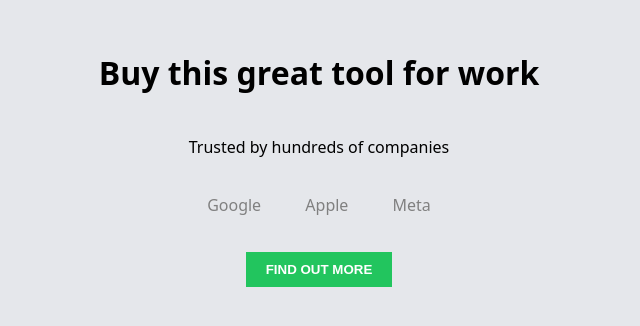
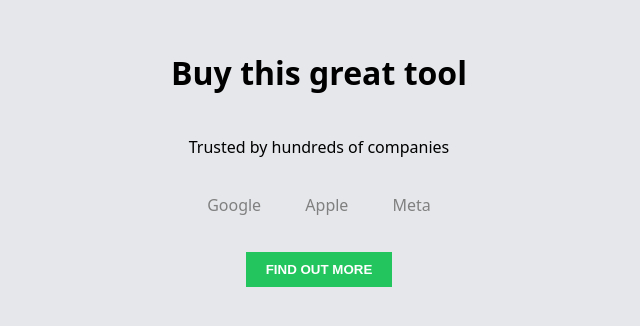
Before and after one commit to playscrape/test, a plain HTML site: page index.html in a window 1280 px wide. Shown: the whole page, without its empty margins (321-961 px from the left). Drawn offline with Linux system fonts and the light colour scheme.

Commit message:
Update index.html

```diff
--- a/index.html
+++ b/index.html
@@ -8,7 +8,7 @@
 </head>
 <body>
     <div>
-        <h1>Buy this great tool for work</h1>
+        <h1>Buy this great tool</h1>
         <p>Trusted by hundreds of companies</p>
         <ul>
             <li>Google</li>
```
